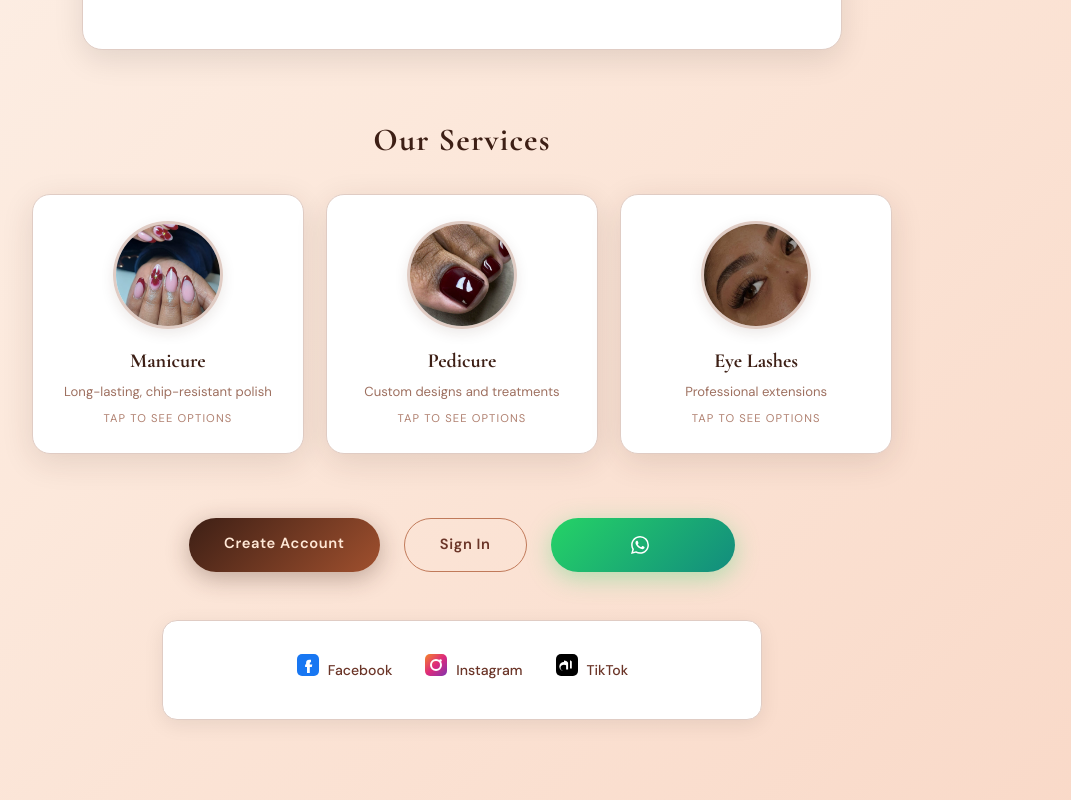
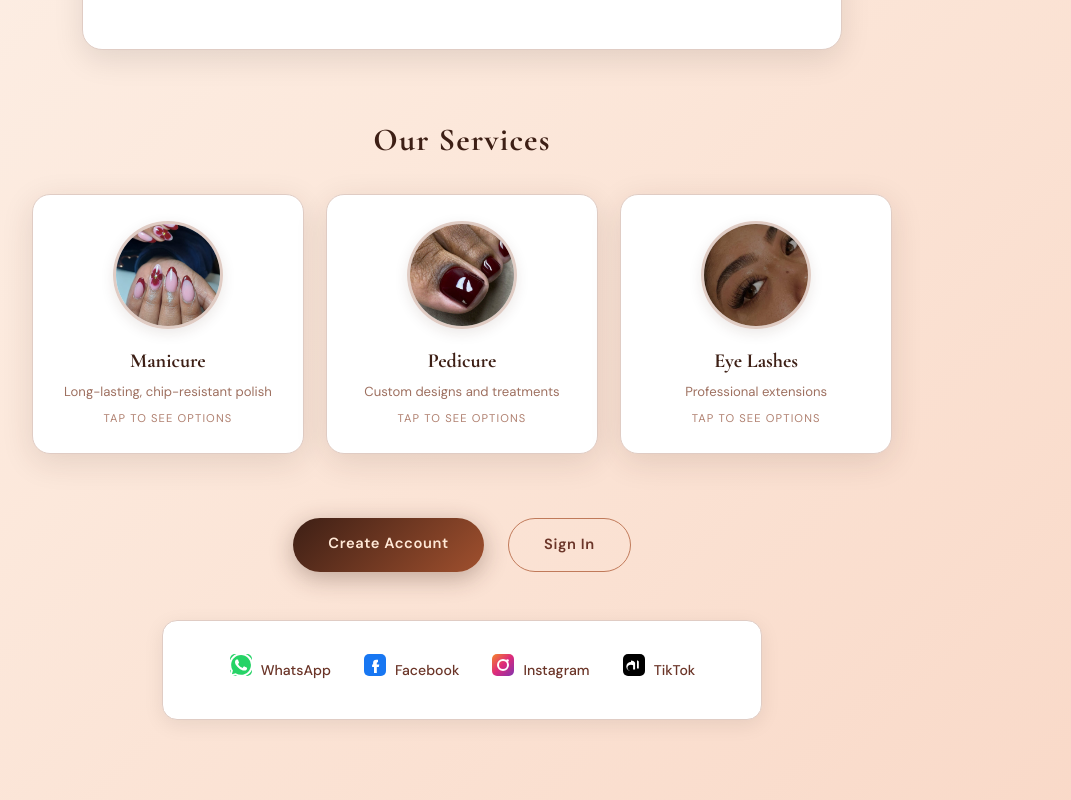
Before and after one commit to YannisNyoka/nxlbeautybar_front, a React (Vite) app: page / in a window 1280 px wide. Shown: the part 917-1717 px from the top of the page, without its empty margins (178-1249 px from the left). Built offline with nearby package versions, Linux system fonts and the light colour scheme; no server answers.

Commit message:
added time

```diff
--- a/src/HomePage.css
+++ b/src/HomePage.css
@@ -565,26 +565,3 @@
   .nav-link.secondary { width: 220px; text-align: center; }
   .hp-policy-panel  { width: 92vw; right: -20px; }
 }
-
-/* WhatsApp CTA button */
-.nav-link.whatsapp {
-  background: linear-gradient(135deg, #25D366 0%, #128C7E 100%) !important;
-  color: #fff !important;
-  border: none !important;
-  box-shadow: 0 6px 24px rgba(37,211,102,0.35) !important;
-  padding: 0.9rem 5rem  !important;
-  border-radius: 50px !important;
-  font-family: 'DM Sans', sans-serif !important;
-  font-weight: 600 !important;
-  font-size: 0.72rem !important;
-  letter-spacing: 0.04em !important;
-  text-decoration: none !important;
-  display: inline-flex !important;
-  align-items: center !important;
-  transition: all 0.25s ease !important;
-}
-
-.nav-link.whatsapp:hover {
-  box-shadow: 0 8px 30px rgba(37,211,102,0.5) !important;
-  transform: translateY(-2px) !important;
-}
--- a/src/HomePage.jsx
+++ b/src/HomePage.jsx
@@ -224,25 +224,25 @@ function HomePage() {
   {isLoggedIn && (
     <Link to="/dashboard" className="nav-link secondary">Dashboard</Link>
   )}
-  <a
-    href="https://wa.me/27685113394?text=Hi%20NXLBeautyBar%2C%20I%20would%20like%20to%20book%20an%20appointment%20please."
-    target="_blank"
-    rel="noopener noreferrer"
-    className="nav-link whatsapp"
-  >
-    <svg width="18" height="18" viewBox="0 0 24 24" fill="currentColor" style={{ marginRight: '0.4rem', verticalAlign: 'middle' }}>
-      <path d="M17.472 14.382c-.297-.149-1.758-.867-2.03-.967-.273-.099-.471-.148-.67.15-.197.297-.767.966-.94 1.164-.173.199-.347.223-.644.075-.297-.15-1.255-.463-2.39-1.475-.883-.788-1.48-1.761-1.653-2.059-.173-.297-.018-.458.13-.606.134-.133.298-.347.446-.52.149-.174.198-.298.298-.497.099-.198.05-.371-.025-.52-.075-.149-.669-1.612-.916-2.207-.242-.579-.487-.5-.669-.51-.173-.008-.371-.01-.57-.01-.198 0-.52.074-.792.372-.272.297-1.04 1.016-1.04 2.479 0 1.462 1.065 2.875 1.213 3.074.149.198 2.096 3.2 5.077 4.487.709.306 1.262.489 1.694.625.712.227 1.36.195 1.871.118.571-.085 1.758-.719 2.006-1.413.248-.694.248-1.289.173-1.413-.074-.124-.272-.198-.57-.347m-5.421 7.403h-.004a9.87 9.87 0 01-5.031-1.378l-.361-.214-3.741.982.998-3.648-.235-.374a9.86 9.86 0 01-1.51-5.26c.001-5.45 4.436-9.884 9.888-9.884 2.64 0 5.122 1.03 6.988 2.898a9.825 9.825 0 012.893 6.994c-.003 5.45-4.437 9.884-9.885 9.884m8.413-18.297A11.815 11.815 0 0012.05 0C5.495 0 .16 5.335.157 11.892c0 2.096.547 4.142 1.588 5.945L.057 24l6.305-1.654a11.882 11.882 0 005.683 1.448h.005c6.554 0 11.89-5.335 11.893-11.893a11.821 11.821 0 00-3.48-8.413z"/>
-    </svg>
 
-  </a>
 </div>
 
       {/* ---- Social / Contact ---- */}
-      <div className="contact-info">
-        <div className="contact-item">
-          <span className="contact-icon" aria-hidden="true">
-            <svg width="24" height="24" viewBox="0 0 24 24">
-              <rect x="1" y="1" width="22" height="22" rx="5" fill="#1877F2"/>
+<div className="contact-info">
+  <div className="contact-item">
+    <span className="contact-icon" aria-hidden="true">
+      <svg width="24" height="24" viewBox="0 0 24 24">
+        <rect x="1" y="1" width="22" height="22" rx="5" fill="#25D366"/>
+        <path d="M17.472 14.382c-.297-.149-1.758-.867-2.03-.967-.273-.099-.471-.148-.67.15-.197.297-.767.966-.94 1.164-.173.199-.347.223-.644.075-.297-.15-1.255-.463-2.39-1.475-.883-.788-1.48-1.761-1.653-2.059-.173-.297-.018-.458.13-.606.134-.133.298-.347.446-.52.149-.174.198-.298.298-.497.099-.198.05-.371-.025-.52-.075-.149-.669-1.612-.916-2.207-.242-.579-.487-.5-.669-.51-.173-.008-.371-.01-.57-.01-.198 0-.52.074-.792.372-.272.297-1.04 1.016-1.04 2.479 0 1.462 1.065 2.875 1.213 3.074.149.198 2.096 3.2 5.077 4.487.709.306 1.262.489 1.694.625.712.227 1.36.195 1.871.118.571-.085 1.758-.719 2.006-1.413.248-.694.248-1.289.173-1.413-.074-.124-.272-.198-.57-.347m-5.421 7.403h-.004a9.87 9.87 0 01-5.031-1.378l-.361-.214-3.741.982.998-3.648-.235-.374a9.86 9.86 0 01-1.51-5.26c.001-5.45 4.436-9.884 9.888-9.884 2.64 0 5.122 1.03 6.988 2.898a9.825 9.825 0 012.893 6.994c-.003 5.45-4.437 9.884-9.885 9.884m8.413-18.297A11.815 11.815 0 0012.05 0C5.495 0 .16 5.335.157 11.892c0 2.096.547 4.142 1.588 5.945L.057 24l6.305-1.654a11.882 11.882 0 005.683 1.448h.005c6.554 0 11.89-5.335 11.893-11.893a11.821 11.821 0 00-3.48-8.413z" fill="#fff"/>
+      </svg>
+    </span>
+    <a href="https://wa.me/27685113394?text=Hi%20NXLBeautyBar%2C%20I%20would%20like%20to%20book%20an%20appointment%20please." target="_blank" rel="noopener noreferrer">WhatsApp</a>
+  </div>
+
+  <div className="contact-item">
+    <span className="contact-icon" aria-hidden="true">
+      <svg width="24" height="24" viewBox="0 0 24 24">
+        <rect x="1" y="1" width="22" height="22" rx="5" fill="#1877F2"/>
               <path d="M13.2 9.3h1.8V6.8h-1.8c-1.9 0-3.1 1.2-3.1 3.1v1.6H9.1v2.5h1.9v6h2.8v-6h2l.5-2.5h-2.5V9.9c0-.4.2-.6.9-.6z" fill="#fff"/>
             </svg>
           </span>
--- a/src/UserProfile.jsx
+++ b/src/UserProfile.jsx
@@ -197,7 +197,9 @@ function UserProfile() {
     setShowReschedule(true);
   };
 
-  const presetTimes = ['09:00 am', '10:30 am', '12:00 pm', '01:30 pm', '03:00 pm', '04:30 pm'];
+  const presetTimes = ['7:00 am','7:30 am','8:00 am','8:30 am','09:00 am','09:30 am','10:00 am', '10:30 am', '11:00 am', '11:30 am', '12:00 pm', '12:30 pm','1:00 pm','1:30 pm','2:00 pm','2:30 pm','3:00 pm','3:30 pm','4:00 pm','4:30 pm','5:00 pm',
+    '5:30 pm','6:00 pm','6:30 pm','7:00 pm'
+  ];
 
   const saveReschedule = async () => {
     if (!rescheduleForm.date || !rescheduleForm.time) { setError('Please select both a date and a time.'); return; }
```
